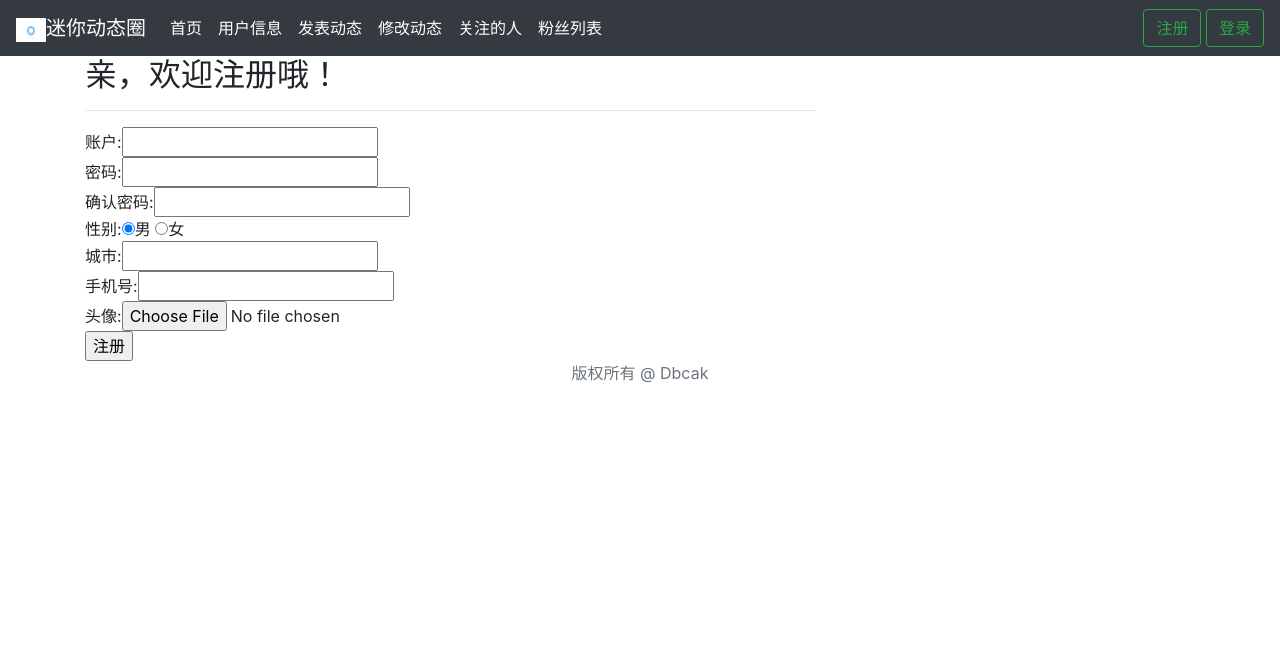
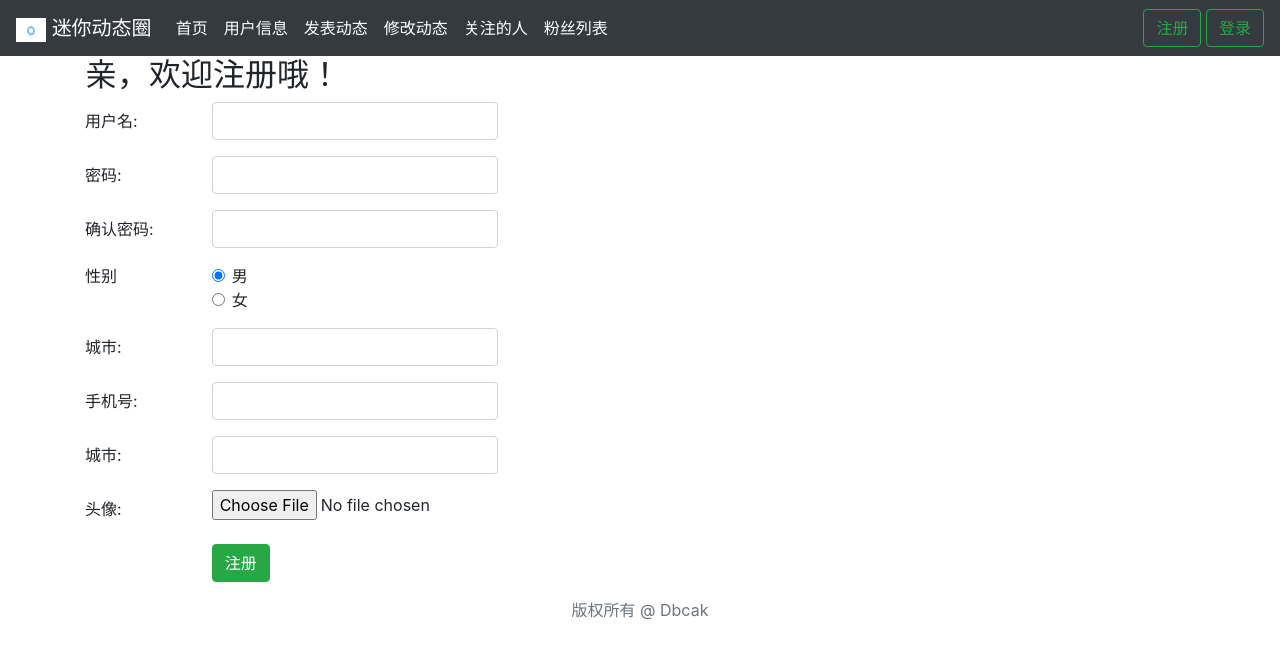
Before and after one commit to D-back/weibo_demo, a Flask app: page /user/register in a window 1280 px wide. Shown: the top 659 px of the page. Run offline with Flask 2, Linux system fonts and the light colour scheme; some libraries are stand-ins or nearby versions.

Commit message:
添加注册页面样式

```diff
--- a/templates/base.html
+++ b/templates/base.html
@@ -10,7 +10,7 @@
     <!-- 导航栏   -->
     <nav class="navbar navbar-expand-lg navbar-dark bg-dark">
         <a class="navbar-brand" href="/">
-            <img src="/static/img/logo.png" width="30">迷你动态圈
+            <img src="/static/img/logo.png" width="30px">&nbsp;迷你动态圈
         </a>
 
 
--- a/user/templates/register.html
+++ b/user/templates/register.html
@@ -3,23 +3,90 @@
 <!--注册页面-->
 {% block content %}
 <h2>亲，欢迎注册哦！</h2>
+<!-- 错误处理 -->
+
 {% if err  %}
-<h1 style="color:red ">{{ err }}</h1>
+<div class="alert alert-danger" role="alert">
+  <h4 class="alert-heading">错误</h4>
+  <hr>
+  <p class="mb-0">{{ err }}</p>
+</div>
 {% endif %}
 
-<hr>
+
+
 <form action="/user/register" method="post" enctype="multipart/form-data">
-    <div style="margin: auto">
-        账户:<input type="text" name="username"><br/>
-        密码:<input type="password" name="password1"><br/>
-        确认密码:<input type="password" name="password2"><br/>
-        性别:<input type="radio" name="gender" value="男" checked>男
-        <input type="radio" name="gender" value="女">女<br/>
-        城市:<input type="text" name="city"><br/>
-        手机号:<input type="text" name="phone"><br/>
-        头像:<input type="file" name="avatar"><br/>
-        <input type="submit" value="注册">
+    <div class="form-group row">
+        <label  class="col-sm-2 col-form-label">用户名:</label>
+        <div class="col-sm-5">
+            <input type="text" class="form-control" name="username">
+        </div>
     </div>
+
+     <div class="form-group row">
+        <label  class="col-sm-2 col-form-label">密码:</label>
+        <div class="col-sm-5">
+            <input type="password" class="form-control" name="password1">
+        </div>
+     </div>
+
+     <div class="form-group row">
+        <label  class="col-sm-2 col-form-label">确认密码:</label>
+        <div class="col-sm-5">
+            <input type="password" class="form-control" name="password2">
+        </div>
+     </div>
+
+    <fieldset class="form-group">
+        <div class="row">
+          <legend class="col-form-label col-sm-2 pt-0">性别</legend>
+          <div class="col-sm-5">
+            <div class="form-check">
+              <input class="form-check-input" type="radio" name="gender"  value="男" checked>
+              <label class="form-check-label" >男</label>
+            </div>
+            <div class="form-check">
+              <input class="form-check-input" type="radio" name="gender"  value="女">
+              <label class="form-check-label" >女</label>
+            </div>
+          </div>
+        </div>
+    </fieldset>
+
+     <div class="form-group row">
+        <label  class="col-sm-2 col-form-label">城市:</label>
+        <div class="col-sm-5">
+            <input type="text" class="form-control" name="city">
+        </div>
+     </div>
+
+     <div class="form-group row">
+        <label  class="col-sm-2 col-form-label">手机号:</label>
+        <div class="col-sm-5">
+            <input type="text" class="form-control" name="phone">
+        </div>
+     </div>
+
+     <div class="form-group row">
+        <label  class="col-sm-2 col-form-label">城市:</label>
+        <div class="col-sm-5">
+            <input type="text" class="form-control" name="city">
+        </div>
+     </div>
+
+     <div class="form-group row">
+         <label class="col-sm-2 col-form-label">头像:</label>
+         <div class="col-sm-5">
+            <input type="file" class="form-control-file" name="avatar">
+         </div>
+     </div>
+     <div class="form-group row">
+         <label class="col-sm-2 col-form-label"></label>
+         <div class="col-sm-5">
+            <button type="button" class="btn btn-success">注册</button>
+         </div>
+     </div>
+
 </form>
 
 
```
